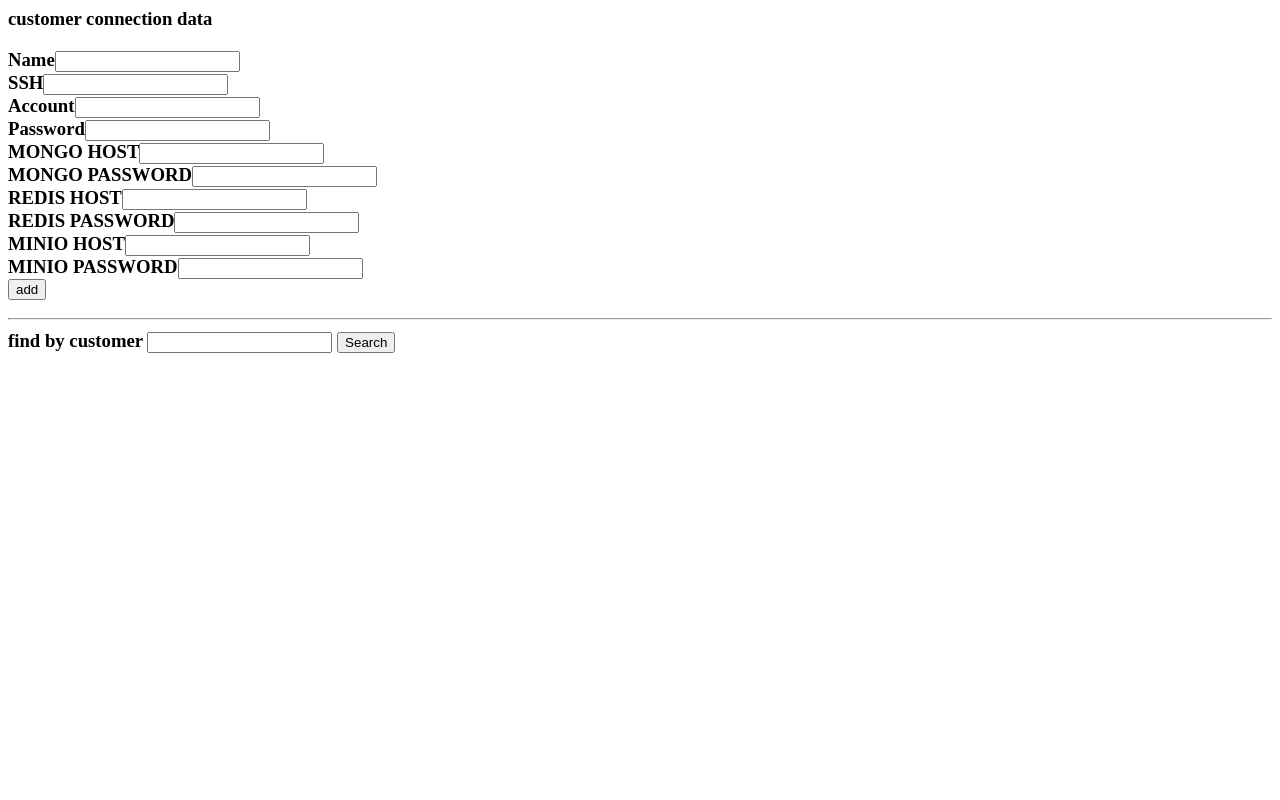
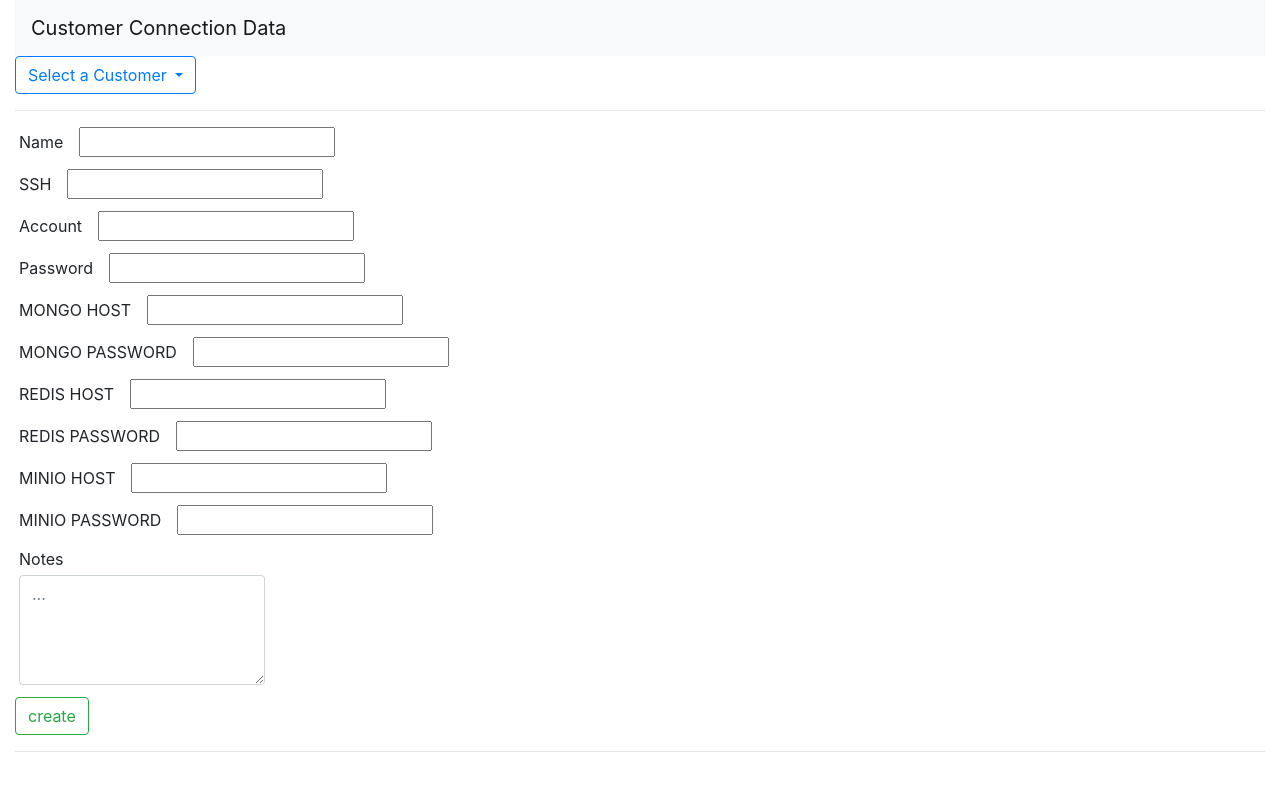
Before and after one commit to bobolin0624/flask-easy-management, a Flask app: page / in a window 1280 px wide. Run offline with Flask 3, Linux system fonts and the light colour scheme; data that the repository does not hold is empty; some libraries are stand-ins or nearby versions.

Commit message:
feat: CRUD function & html

```diff
--- a/app.py
+++ b/app.py
@@ -1,7 +1,10 @@
 import os
 import json
-from flask import Flask, render_template, request, jsonify
+from flask import Flask, render_template, request, jsonify, redirect, url_for
+from flask_bootstrap import Bootstrap
+
 app = Flask(__name__)
+Bootstrap(app)
 
 @app.route('/', methods=['GET'])
 def home():
@@ -19,6 +22,7 @@ def create_customer():
     redis_password = request.form['redis_pwd']
     minio_host = request.form['minio_host']
     minio_password = request.form['minio_pwd']
+    notes = request.form['notes']
 
     create_data = {
         'customer_name': customer,
@@ -30,7 +34,8 @@ def create_customer():
         'redis_host': redis_host,
         'redis_password': redis_password,
         'minio_host': minio_host,
-        'minio_password': minio_password
+        'minio_password': minio_password,
+        'notes': notes
     }
 
     json_file_path = './data/customer_data.json'
@@ -48,26 +53,42 @@ def create_customer():
         # 找出 customer name
         customers = existing_data['customer_lists']
         for customer in customers:
-            print(customer)
             if customer['customer_name'] == create_data['customer_name']:
                 return { 'msg': 'Warning: customer name already exists.' }, 200
 
         customers.append(create_data)
-        print(customers)
         write_json_file(json_file_path, existing_data)
 
-    return jsonify(create_data), 201
+    # return render_template('index.html'), 200
+    return redirect(url_for('home'))
 
-@app.route('/search', methods=['GET'])
-def search_customer():
-    args = request.args
-    customer_name = args.get('customer_name')
-    print(customer_name)
+
+@app.route('/edit', methods=['PATCH'])
+def edit_customer():
+    # customer name, key, value
+    data = request.json
+    customer = data['customer']
+    key_to_update = data['keyname']
+    new_value = data['inputValue']
+
     json_file_path = './data/customer_data.json'
     existing_data = read_json_file(json_file_path)
-    print(existing_data)
+    customers = existing_data['customer_lists']
+
+    for customerInJson in customers:
+        if customerInJson['customer_name'] == customer:
+            # 修改內容
+            customerInJson[key_to_update] = new_value
+
+    write_json_file(json_file_path, existing_data)
+    return render_template('index.html'), 200
+
+
+@app.route('/customer-list', methods=['GET'])
+def get_customer_list():
+    json_file_path = './data/customer_data.json'
+    existing_data = read_json_file(json_file_path)
     return jsonify(existing_data), 200
-
 
 def read_json_file(file_path):
     try:
--- /dev/null
+++ b/static/js/api.js
@@ -0,0 +1,187 @@
+function getCustomerList() {
+  fetch('/customer-list')
+    .then(response => {
+      return response.json()
+    }).then((data) => {
+      const dropdownMenu = document.getElementById('customerList')
+      dropdownMenu.innerHTML = ''
+      data.customer_lists.forEach(customer => {
+        const customerItem = document.createElement('a')
+        customerItem.className = 'dropdown-item'
+        customerItem.href = `#${customer.id}` // Add link or ID here
+        customerItem.textContent = customer.customer_name // Display customer name
+        customerItem.addEventListener('click', function (event) {
+          event.preventDefault()
+          displayCustomerDetails(customer) // Pass the selected customer data
+        })
+        dropdownMenu.appendChild(customerItem)
+      })
+    }).catch(e => { console.log(e) })
+}
+
+function displayCustomerDetails(customer) {
+  const customerDetailsDiv = document.getElementById('customerDetails')
+  customerDetailsDiv.innerHTML = `
+  <kbd class="mb-3">Customer Details <span style="color:yellow"> ${customer.customer_name} </span></kbd>
+  <br />
+  <div class="d-flex align-items-center mb-2 mt-2">
+    <p class="mb-0 mr-2">ssh_ip</p>
+    <code id="ssh_ip" class="mr-2">${customer.ssh_ip}</code>
+    <button id="btn_ssh_ip" class="btn btn-sm btn-outline-secondary copy-btn" onclick="copyToClipboard('ssh_ip')">
+    <i class="bi bi-clipboard"></i>Copy</button>
+    <button id="btn_ssh_ip" class="btn btn-sm btn-outline-info edit-btn ml-2" onclick="edit('${customer.customer_name}', 'ssh_ip')">
+    <i class="bi bi-clipboard"></i>Edit</button>
+  </div>
+  <div class="d-flex align-items-center mb-2">
+    <p class="mb-0 mr-2">ssh_account</p>
+    <code id="ssh_account" class="mr-2">${customer.ssh_account}</code>
+    <button id="btn_ssh_account" class="btn btn-sm btn-outline-secondary copy-btn" onclick="copyToClipboard('ssh_account')">
+    <i class="bi bi-clipboard"></i>Copy</button>
+    <button id="btn_ssh_account" class="btn btn-sm btn-outline-info edit-btn ml-2" onclick="edit('${customer.customer_name}', 'ssh_account')">
+    <i class="bi bi-clipboard"></i>Edit</button>
+  </div>
+  <div class="d-flex align-items-center mb-2">
+    <p class="mb-0 mr-2">ssh_password</p>
+    <code id="ssh_password" class="mr-2">${customer.ssh_password}</code>
+    <button id="btn_ssh_password" class="btn btn-sm btn-outline-secondary copy-btn" onclick="copyToClipboard('ssh_password')">
+    <i class="bi bi-clipboard"></i>Copy</button>
+    <button id="btn_ssh_password" class="btn btn-sm btn-outline-info edit-btn ml-2" onclick="edit('${customer.customer_name}', 'ssh_password')">
+    <i class="bi bi-clipboard"></i>Edit</button>
+  </div>
+  <div class="d-flex align-items-center mb-2">
+    <p class="mb-0 mr-2">mongo_host</p>
+    <code id="mongo_host" class="mr-2">${customer.mongo_host}</code>
+    <button id="btn_mongo_host" class="btn btn-sm btn-outline-secondary copy-btn" onclick="copyToClipboard('mongo_host')">
+    <i class="bi bi-clipboard"></i>Copy</button>
+    <button id="btn_mongo_host" class="btn btn-sm btn-outline-info edit-btn ml-2" onclick="edit('${customer.customer_name}', 'mongo_host')">
+    <i class="bi bi-clipboard"></i>Edit</button>
+  </div>
+  <div class="d-flex align-items-center mb-2">
+    <p class="mb-0 mr-2">mongo_password</p>
+    <code id="mongo_password" class="mr-2">${customer.mongo_password}</code>
+    <button id="btn_mongo_password" class="btn btn-sm btn-outline-secondary copy-btn" onclick="copyToClipboard('mongo_password')">
+    <i class="bi bi-clipboard"></i>Copy</button>
+    <button id="btn_mongo_password" class="btn btn-sm btn-outline-info edit-btn ml-2" onclick="edit('${customer.customer_name}', 'mongo_password')">
+    <i class="bi bi-clipboard"></i>Edit</button>
+  </div>
+  <div class="d-flex align-items-center mb-2">
+    <p class="mb-0 mr-2">redis_host</p>
+    <code id="redis_host" class="mr-2">${customer.redis_host}</code>
+    <button id="btn_redis_host" class="btn btn-sm btn-outline-secondary copy-btn" onclick="copyToClipboard('redis_host')">
+    <i class="bi bi-clipboard"></i>Copy</button>
+    <button id="btn_redis_host" class="btn btn-sm btn-outline-info edit-btn ml-2" onclick="edit('${customer.customer_name}', 'redis_host')">
+    <i class="bi bi-clipboard"></i>Edit</button>
+  </div>
+  <div class="d-flex align-items-center mb-2">
+    <p class="mb-0 mr-2">redis_password</p>
+    <code id="redis_password" class="mr-2">${customer.redis_password}</code>
+    <button id="btn_redis_password" class="btn btn-sm btn-outline-secondary copy-btn" onclick="copyToClipboard('redis_password')">
+    <i class="bi bi-clipboard"></i>Copy</button>
+    <button id="btn_redis_password" class="btn btn-sm btn-outline-info edit-btn ml-2" onclick="edit('${customer.customer_name}', 'redis_password')">
+    <i class="bi bi-clipboard"></i>Edit</button>
+  </div>
+  <div class="d-flex align-items-center mb-2">
+    <p class="mb-0 mr-2">minio_host</p>
+    <code id="minio_host" class="mr-2">${customer.minio_host}</code>
+    <button id="btn_minio_host" class="btn btn-sm btn-outline-secondary copy-btn" onclick="copyToClipboard('minio_host')">
+    <i class="bi bi-clipboard"></i>Copy</button>
+    <button id="btn_minio_host" class="btn btn-sm btn-outline-info edit-btn ml-2" onclick="edit('${customer.customer_name}', 'minio_host')">
+    <i class="bi bi-clipboard"></i>Edit</button>
+  </div>
+  <div class="d-flex align-items-center mb-2">
+    <p class="mb-0 mr-2">minio_password</p>
+    <code id="minio_password" class="mr-2">${customer.minio_password}</code>
+    <button id="btn_minio_password" class="btn btn-sm btn-outline-secondary copy-btn" onclick="copyToClipboard('minio_password')">
+    <i class="bi bi-clipboard"></i>Copy</button>
+    <button id="btn_minio_password" class="btn btn-sm btn-outline-info edit-btn ml-2" onclick="edit('${customer.customer_name}', 'minio_password')">
+    <i class="bi bi-clipboard"></i>Edit</button>
+  </div>
+  <div class="d-flex align-items-center mb-2">
+    <p class="mb-0 mr-2">notes</p>
+    <code id="notes" class="mr-2">${customer.notes}</code>
+    <button id="btn_notes" class="btn btn-sm btn-outline-secondary copy-btn" onclick="copyToClipboard('notes')">
+    <i class="bi bi-clipboard"></i>Copy</button>
+    <button id="btn_notes" class="btn btn-sm btn-outline-info edit-btn ml-2" onclick="edit('${customer.customer_name}', 'notes')">
+    <i class="bi bi-clipboard"></i>Edit</button>
+  </div>
+
+  <!-- Modal -->
+<div class="modal fade" id="editModal" tabindex="-1" role="dialog" aria-labelledby="editModalLabel" aria-hidden="true">
+  <div class="modal-dialog" role="document">
+    <div class="modal-content">
+      <div class="modal-header">
+        <h5 class="modal-title" id="editModalLabel"></h5>
+        <button type="button" class="close" data-dismiss="modal" aria-label="Close">
+          <span aria-hidden="true">&times</span>
+        </button>
+      </div>
+      <div class="modal-body">
+        <input id='editValue' type="text" class="form-control"></input>
+      </div>
+      <div class="modal-footer">
+        <button type="button" class="btn btn-secondary" data-dismiss="modal">Close</button>
+        <button type="button" class="btn btn-primary" onclick="saveEdit()">Save changes</button>
+      </div>
+    </div>
+  </div>
+</div>
+  `
+}
+
+function copyToClipboard(elementId) {
+  const textToCopy = document.getElementById(elementId).innerText
+  navigator.clipboard.writeText(textToCopy).then(() => {
+    const copyBtn = document.querySelector(`#btn_${elementId}`)
+    copyBtn.innerHTML = '<i class="bi bi-check"></i> Copied!'
+    copyBtn.classList.remove('btn-outline-secondary')
+    copyBtn.classList.add('btn-success')
+
+    setTimeout(() => {
+      copyBtn.innerHTML = '<i class="bi bi-clipboard"></i> Copy'
+      copyBtn.classList.remove('btn-success')
+      copyBtn.classList.add('btn-outline-secondary')
+    }, 1000)
+  }).catch(err => {
+    console.error("Failed to copy: ", err)
+  })
+}
+
+function edit(customer, id_key) {
+  // data-set
+  const modalElement = document.getElementById('editModal')
+  modalElement.querySelector('.modal-title').textContent = id_key
+  modalElement.setAttribute('data-customer', customer)
+  modalElement.setAttribute('data-keyname', id_key)
+  const modal = new bootstrap.Modal(modalElement)
+  modal.show()
+}
+
+function saveEdit() {
+  const modalElement = document.getElementById('editModal')
+  const customer = modalElement.getAttribute('data-customer')
+  const keyname = modalElement.getAttribute('data-keyname')
+  const inputValue = document.getElementById('editValue').value
+  const editData = {
+    customer,
+    keyname,
+    inputValue
+  }
+  fetch('/edit', {
+    method: 'PATCH',
+    headers: { 'Content-Type': 'application/json' },
+    body: JSON.stringify(editData)
+  })
+    .then(res => {
+      if (res.status === 200) {
+        $('#editModal').modal('hide')
+        setTimeout(() => {
+          window.location.reload()
+        }, 100)
+      }
+    })
+    .catch(e => {
+      console.log(e)
+    })
+}
+
+document.addEventListener('DOMContentLoaded', getCustomerList)
--- a/templates/index.html
+++ b/templates/index.html
@@ -1,92 +1,89 @@
-<h3>customer connection data<h3>
+<!DOCTYPE html>
+<html lang="en">
+
+<head>
+  <meta charset="UTF-8">
+  <meta name="viewport" content="width=device-width, initial-scale=1.0">
+  <title>Customer Connection Data</title>
+  <!-- Link to Bootstrap CSS -->
+  <link rel="stylesheet" href="https://stackpath.bootstrapcdn.com/bootstrap/4.5.2/css/bootstrap.min.css">
+</head>
+
+<body>
+  <div class="container-fluid">
+    {% block navbar %}
+    <nav class="navbar navbar-light bg-light justify-content-between">
+      <a class="navbar-brand">Customer Connection Data</a>
+    </nav>
+    {% endblock %}
+
+    {% block content %}
+    <!-- table -->
+
+    <!-- Your form and search UI go here -->
+    <div class="dropdown">
+      <button class="btn btn-outline-primary dropdown-toggle" type="button" id="customerDropdown" data-toggle="dropdown"
+        aria-haspopup="true" aria-expanded="false">
+        Select a Customer
+      </button>
+      <div class="dropdown-menu" aria-labelledby="customerDropdown" id="customerList">
+        <!-- Customer list will be populated here -->
+      </div>
+    </div>
+    <div id="customerDetails" class="mt-3">
+      <!-- Customer data will appear here after selection -->
+    </div>
+    <hr>
     <form action="/create" method="POST">
-      <label>Name<input type="text" name="customer"></label><br>
-      <label>SSH<input type="text" name="ssh_ip"></label><br>
-      <label>Account<input type="text" name="ssh_account"></label><br>
-      <label>Password<input type="text" name="ssh_password"></label><br>
-      <label>MONGO HOST<input type="text" name="mongo_host"></label><br>
-      <label>MONGO PASSWORD<input type="text" name="mongo_pwd"></label><br>
-      <label>REDIS HOST<input type="text" name="redis_host"></label><br>
-      <label>REDIS PASSWORD<input type="text" name="redis_pwd"></label><br>
-      <label>MINIO HOST<input type="text" name="minio_host"></label><br>
-      <label>MINIO PASSWORD<input type="text" name="minio_pwd"></label><br>
-      <input type="submit" value="add">
+      <div class="form-group m-1">
+        <label>Name<input type="text" name="customer" class="ml-3"></label>
+      </div>
+      <div class="form-group m-1">
+        <label>SSH<input type="text" name="ssh_ip" class="ml-3"></label>
+      </div>
+      <div class="form-group m-1">
+        <label>Account<input type="text" name="ssh_account" class="ml-3"></label>
+      </div>
+      <div class="form-group m-1">
+        <label>Password<input type="text" name="ssh_password" class="ml-3"></label>
+      </div>
+      <div class="form-group m-1">
+        <label>MONGO HOST<input type="text" name="mongo_host" class="ml-3"></label>
+      </div>
+      <div class="form-group m-1">
+        <label>MONGO PASSWORD<input type="text" name="mongo_pwd" class="ml-3"></label>
+      </div>
+      <div class="form-group m-1">
+        <label>REDIS HOST<input type="text" name="redis_host" class="ml-3"></label>
+      </div>
+      <div class="form-group m-1">
+        <label>REDIS PASSWORD<input type="text" name="redis_pwd" class="ml-3"></label>
+      </div>
+      <div class="form-group m-1">
+        <label>MINIO HOST<input type="text" name="minio_host" class="ml-3"></label>
+      </div>
+      <div class="form-group m-1">
+        <label>MINIO PASSWORD<input type="text" name="minio_pwd" class="ml-3"></label><br>
+      </div>
+      <div class="form-group m-1">
+        <label>Notes
+        <textarea name="notes" id="notes" rows="4" class="form-control mt-1" placeholder="..."></textarea></label>
+      </div>
+      <button type="submit" class="btn btn-outline-success">create</button>
+      <!-- <input type="submit" value="create"> -->
     </form>
     <hr>
-    <form action="/search" method="get" id="searchForm">
-      <label>find by customer <input type="text" name="customer_name"></label>
-      <button type="submit">Search</button>
-    </form>
-    <div id="results"></div>
 
-    <script src="https://code.jquery.com/jquery-3.6.0.min.js"></script>
-    <script>
-      $(document).ready(function () {
-        $('#searchForm').submit(function (e) {
-          e.preventDefault();
-          $.ajax({
-            url: '/search',
-            method: 'GET',
-            data: $(this).serialize(),
-            dataType: 'json',
-            success: function (response) {
-              let resultsHtml = ``
-              response.customer_lists.forEach(function (item) {
-                resultsHtml += `
-                  <div>${item.customer_name}</div>
-                  <div class='code-block'>
-                    <code id="code-ssh_ip">${item.ssh_ip}</code>
-                    <button onclick="copyToClipboard('code-ssh_ip')">Copy</button>
-                    </br>
-                    <code id="code-ssh_password">${item.ssh_password}</code>
-                    <button onclick="copyToClipboard('code-ssh_password')">Copy</button>
-                    </br>
-                    <code id="code-mongo_host">${item.mongo_host}</code>
-                    <button onclick="copyToClipboard('code-mongo_host')">Copy</button>
-                    </br>
-                    <code id="code-mongo_pwd">${item.mongo_pwd}</code>
-                    <button onclick="copyToClipboard('code-mongo_pwd')">Copy</button>
-                    </br>
-                    <code id="code-redis_host">${item.redis_host}</code>
-                    <button onclick="copyToClipboard('code-redis_host')">Copy</button>
-                    </br>
-                    <code id="code-redis_pwd">${item.redis_pwd}</code>
-                    <button onclick="copyToClipboard('code-redis_pwd')">Copy</button>
-                    </br>
-                    <code id="code-minio_host">${item.minio_host}</code>
-                    <button onclick="copyToClipboard('code-minio_host')">Copy</button>
-                    </br>
-                    <code id="code-minio_pwd">${item.minio_pwd}</code>
-                    <button onclick="copyToClipboard('code-minio_pwd')">Copy</button>
-                  </div>`;
-              });
+  </div>
+  {% endblock %}
+  </div>
 
-              $('#results').html(resultsHtml);
-            },
-            error: function (xhr, status, error) {
-              var errorMessage = (error.responseText || error.message) || 'An error occurred';
-              $('#results').html(`<p class="alert alert-danger">${errorMessage}</p>`);
-            }
-          });
-        });
-      });
+  <!-- Bootstrap JS and dependencies -->
+  <script src="https://code.jquery.com/jquery-3.5.1.slim.min.js"></script>
+  <script src="https://cdn.jsdelivr.net/npm/popper.js@1.16.1/dist/umd/popper.min.js"></script>
+  <script src="https://stackpath.bootstrapcdn.com/bootstrap/4.5.2/js/bootstrap.min.js"></script>
 
-      function copyToClipboard(elementId) {
-        const textToCopy = document.getElementById(elementId).innerText;
-        navigator.clipboard.writeText(textToCopy).then(() => {
-          console.log('Copied to clipboard!');
-        }).catch(err => {
-          console.error("Failed to copy: ", err);
-        });
-      }
+  <script src="{{ url_for('static', filename='js/api.js') }}"></script>
+</body>
 
-    </script>
-    <style>
-      .code-block {
-        background-color: #f4f4f4;
-        padding: 10px;
-        margin: 5px 0;
-        border-radius: 4px;
-        font-family: monospace;
-      }
-    </style>
+</html>
```
